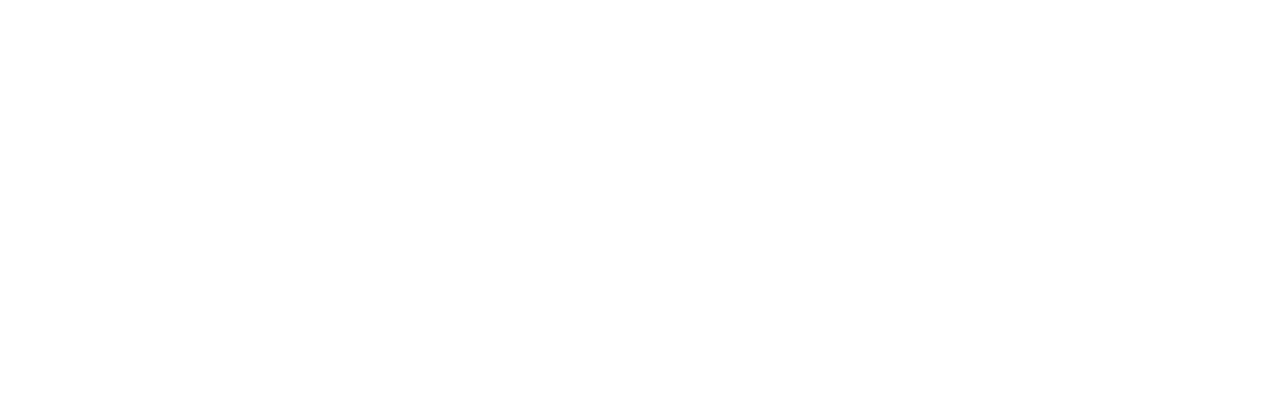
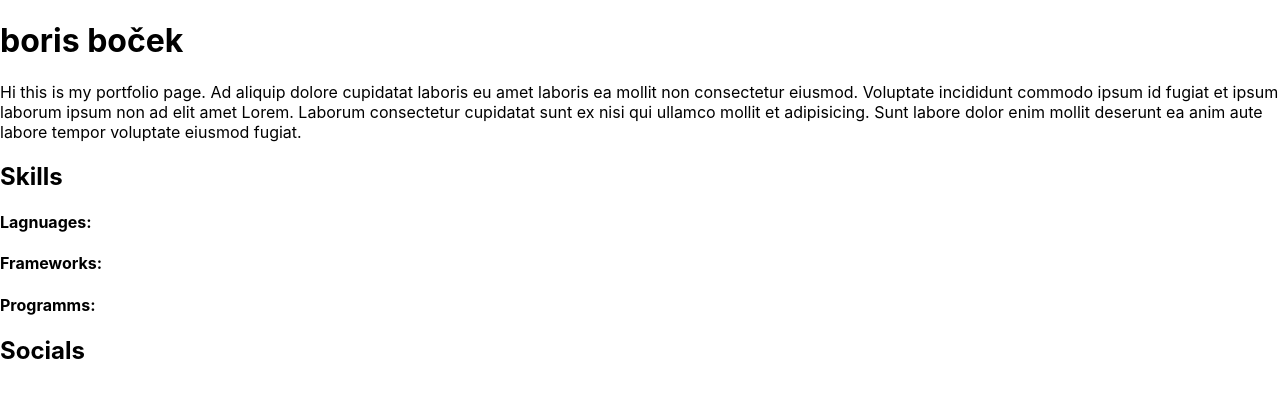
Before and after one commit to Boriwan/portfolio, a React (Create React App) app: page / in a window 1280 px wide. Shown: the top 398 px of the page. Built offline with nearby package versions, Linux system fonts and the light colour scheme.

Commit message:
progress

```diff
--- a/src/App.js
+++ b/src/App.js
@@ -2,8 +2,24 @@
 
 function App() {
   return (
-    <div>
-    </div>
+    <>
+      <div id='info'>
+        <h1>boris boček</h1>
+        <p>Hi this is my portfolio page. Ad aliquip dolore cupidatat laboris eu amet laboris ea mollit non consectetur eiusmod. Voluptate incididunt commodo ipsum id fugiat et ipsum laborum ipsum non ad elit amet Lorem. Laborum consectetur cupidatat sunt ex nisi qui ullamco mollit et adipisicing. Sunt labore dolor enim mollit deserunt ea anim aute labore tempor voluptate eiusmod fugiat.</p>
+      </div>
+
+      <div id='skills'>
+        <h2>Skills</h2>
+        <h4>Lagnuages:</h4>
+        <h4>Frameworks:</h4>
+        <h4>Programms:</h4>
+      </div>
+
+      <div id='socials'>
+        <h2>Socials</h2>
+      </div>
+    </>
+
   );
 }
 
```
